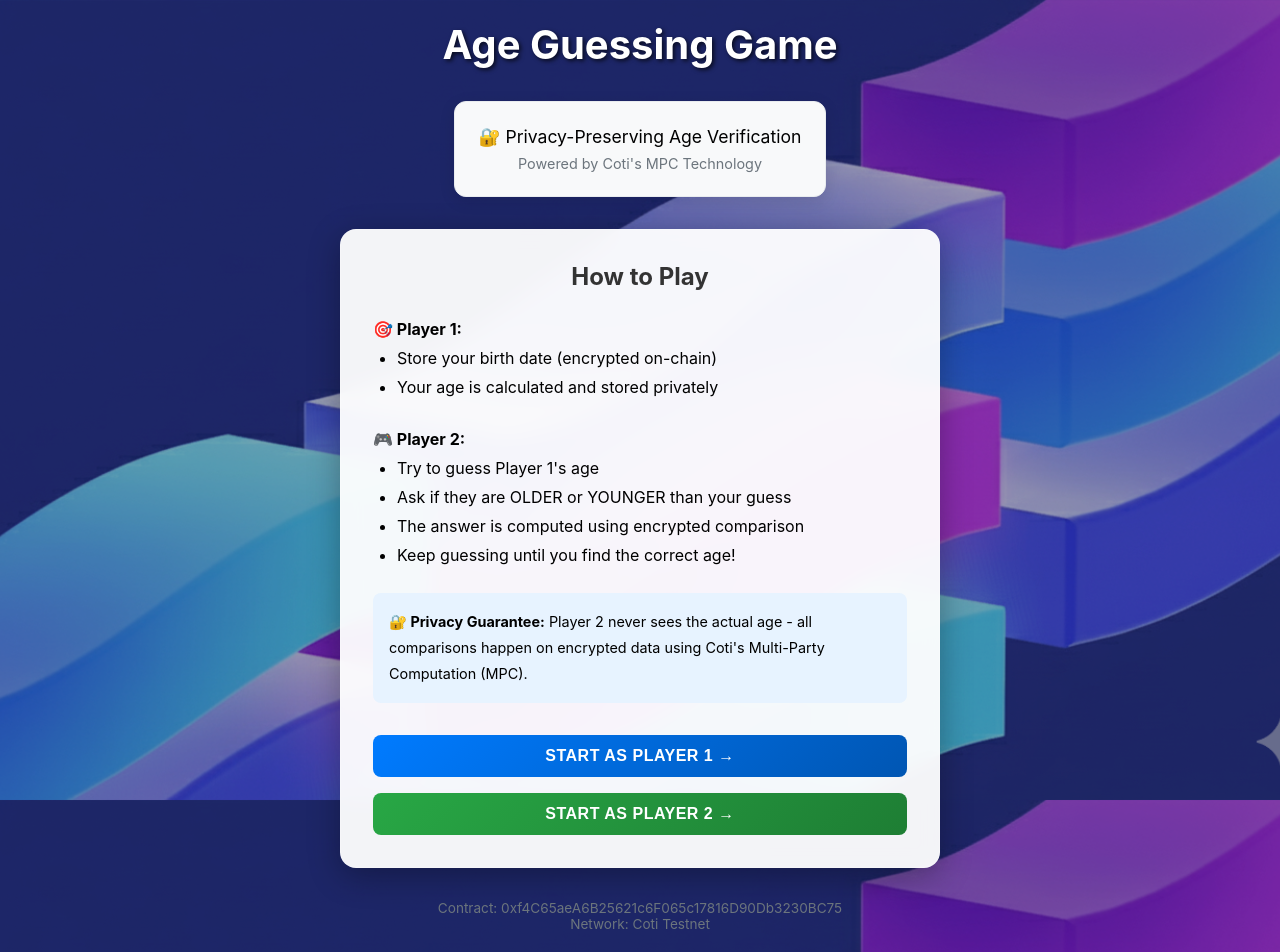
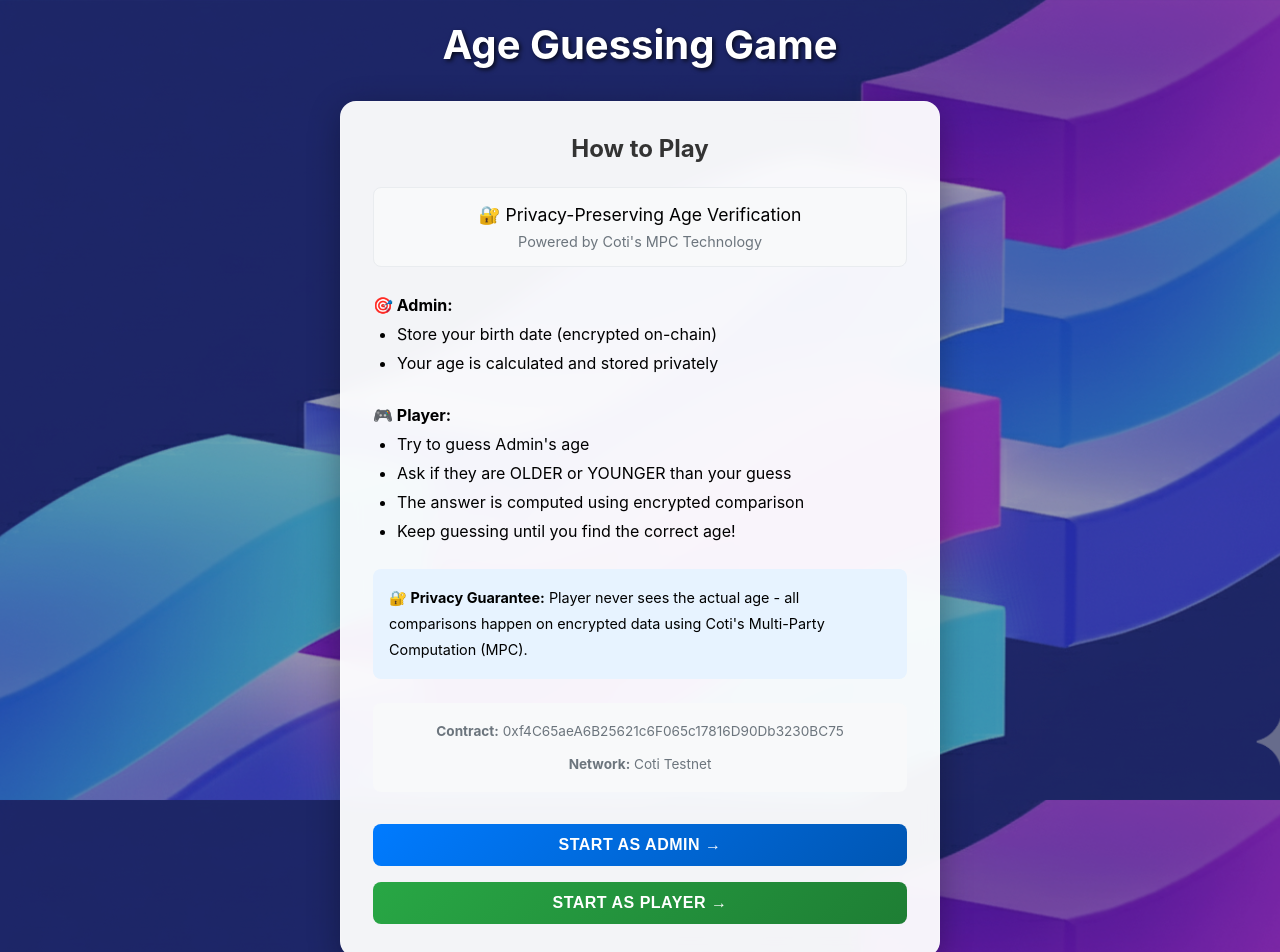
Before and after one commit to plucena3/age, a React (Vite) app: page / in a window 1280 px wide. Shown: the top 952 px of the page. Built offline with nearby package versions, Linux system fonts and the light colour scheme; the HTML template or start-up script is replaced by a standard one.

Commit message:
Rename Player 1/Player 2 to Admin/Player throughout UI and update routes

```diff
--- a/src/App.jsx
+++ b/src/App.jsx
@@ -9,8 +9,8 @@ function App() {
     <Router>
       <Routes>
         <Route path="/" element={<HomePage />} />
-        <Route path="/player1" element={<Player1Page />} />
-        <Route path="/player2" element={<Player2Page />} />
+        <Route path="/admin" element={<Player1Page />} />
+        <Route path="/player" element={<Player2Page />} />
         <Route path="*" element={<Navigate to="/" replace />} />
       </Routes>
     </Router>
--- a/src/pages/HomePage.jsx
+++ b/src/pages/HomePage.jsx
@@ -8,66 +8,64 @@ function HomePage() {
     <div className="app">
       <h1 className="title">Age Guessing Game</h1>
 
-      <div className="wallet-info" style={{
-        textAlign: 'center',
-        marginBottom: '2rem',
-        padding: '1.5rem',
-        backgroundColor: '#f8f9fa',
-        borderRadius: '12px',
-        border: '1px solid #e9ecef',
-        maxWidth: '800px',
-        margin: '0 auto 2rem auto'
-      }}>
-        <div style={{fontSize: '1.1rem', marginBottom: '0.5rem'}}>🔐 Privacy-Preserving Age Verification</div>
-        <div style={{fontSize: '0.9rem', color: '#6c757d'}}>Powered by Coti's MPC Technology</div>
-      </div>
-
       <div className="cards-container" style={{justifyContent: 'center'}}>
         <div className="card" style={{maxWidth: '600px'}}>
           <h2 className="card-title">How to Play</h2>
 
+          <div style={{
+            textAlign: 'center',
+            marginBottom: '1.5rem',
+            padding: '1rem',
+            backgroundColor: '#f8f9fa',
+            borderRadius: '8px',
+            border: '1px solid #e9ecef'
+          }}>
+            <div style={{fontSize: '1.1rem', marginBottom: '0.5rem'}}>🔐 Privacy-Preserving Age Verification</div>
+            <div style={{fontSize: '0.9rem', color: '#6c757d'}}>Powered by Coti's MPC Technology</div>
+          </div>
+
           <div style={{textAlign: 'left', lineHeight: '1.8'}}>
-            <p><strong>🎯 Player 1:</strong></p>
+            <p><strong>🎯 Admin:</strong></p>
             <ul style={{marginLeft: '1.5rem'}}>
               <li>Store your birth date (encrypted on-chain)</li>
               <li>Your age is calculated and stored privately</li>
             </ul>
 
-            <p style={{marginTop: '1.5rem'}}><strong>🎮 Player 2:</strong></p>
+            <p style={{marginTop: '1.5rem'}}><strong>🎮 Player:</strong></p>
             <ul style={{marginLeft: '1.5rem'}}>
-              <li>Try to guess Player 1's age</li>
+              <li>Try to guess Admin's age</li>
               <li>Ask if they are OLDER or YOUNGER than your guess</li>
               <li>The answer is computed using encrypted comparison</li>
               <li>Keep guessing until you find the correct age!</li>
             </ul>
 
             <p style={{marginTop: '1.5rem', padding: '1rem', backgroundColor: '#e7f3ff', borderRadius: '8px', fontSize: '0.9rem'}}>
-              <strong>🔐 Privacy Guarantee:</strong> Player 2 never sees the actual age - all comparisons happen on encrypted data using Coti's Multi-Party Computation (MPC).
+              <strong>🔐 Privacy Guarantee:</strong> Player never sees the actual age - all comparisons happen on encrypted data using Coti's Multi-Party Computation (MPC).
             </p>
+
+            <div style={{marginTop: '1.5rem', padding: '1rem', backgroundColor: '#f8f9fa', borderRadius: '8px', fontSize: '0.85rem', color: '#6c757d', textAlign: 'center'}}>
+              <p style={{margin: '0 0 0.5rem 0'}}><strong>Contract:</strong> 0xf4C65aeA6B25621c6F065c17816D90Db3230BC75</p>
+              <p style={{margin: 0}}><strong>Network:</strong> Coti Testnet</p>
+            </div>
           </div>
 
           <div style={{marginTop: '2rem', display: 'flex', gap: '1rem', justifyContent: 'center', flexWrap: 'wrap'}}>
             <button
               className="btn btn-primary"
-              onClick={() => navigate('/player1')}
+              onClick={() => navigate('/admin')}
               style={{minWidth: '150px'}}
             >
-              Start as Player 1 →
+              Start as Admin →
             </button>
             <button
               className="btn btn-success"
-              onClick={() => navigate('/player2')}
+              onClick={() => navigate('/player')}
               style={{minWidth: '150px'}}
             >
-              Start as Player 2 →
+              Start as Player →
             </button>
           </div>
         </div>
-      </div>
-
-      <div style={{textAlign: 'center', marginTop: '2rem', fontSize: '0.85rem', color: '#6c757d'}}>
-        <p>Contract: 0xf4C65aeA6B25621c6F065c17816D90Db3230BC75</p>
-        <p>Network: Coti Testnet</p>
       </div>
     </div>
   )
--- a/src/pages/Player1Page.jsx
+++ b/src/pages/Player1Page.jsx
@@ -94,25 +94,23 @@ function Player1Page() {
 
   return (
     <div className="app">
-      <h1 className="title">Age Guessing Game - Player 1</h1>
-
-      <div className="wallet-info" style={{
-        textAlign: 'center',
-        marginBottom: '2rem',
-        padding: '1.5rem',
-        backgroundColor: '#f8f9fa',
-        borderRadius: '12px',
-        border: '1px solid #e9ecef',
-        maxWidth: '800px',
-        margin: '0 auto 2rem auto'
-      }}>
-        <div style={{fontSize: '1.1rem', marginBottom: '0.5rem'}}>🔐 Server-side encryption with Coti MPC</div>
-        <div style={{fontSize: '0.9rem', color: '#6c757d', wordBreak: 'break-all'}}>📍 Contract: 0xf4C65aeA6B25621c6F065c17816D90Db3230BC75</div>
-      </div>
+      <h1 className="title">Age Guessing Game - Admin</h1>
 
       <div className="cards-container" style={{justifyContent: 'center'}}>
         <div className="card" style={{maxWidth: '500px'}}>
           <h2 className="card-title">Store Birth Date</h2>
+
+          <div style={{
+            textAlign: 'center',
+            marginBottom: '1.5rem',
+            padding: '1rem',
+            backgroundColor: '#f8f9fa',
+            borderRadius: '8px',
+            border: '1px solid #e9ecef'
+          }}>
+            <div style={{fontSize: '0.95rem', marginBottom: '0.25rem'}}>🔐 Server-side encryption with Coti MPC</div>
+            <div style={{fontSize: '0.85rem', color: '#6c757d', wordBreak: 'break-all'}}>📍 Contract: 0xf4C65aeA6B25621c6F065c17816D90Db3230BC75</div>
+          </div>
 
           <div className="form-group">
             <label className="form-label">Select Birth Date:</label>
@@ -137,15 +135,6 @@ function Player1Page() {
               {storeStatus}
             </div>
           )}
-
-          <div style={{marginTop: '2rem', textAlign: 'center'}}>
-            <button
-              className="btn btn-secondary"
-              onClick={() => window.open('/player2', '_blank')}
-            >
-              Continue to Player 2 →
-            </button>
-          </div>
         </div>
       </div>
     </div>
--- a/src/pages/Player2Page.jsx
+++ b/src/pages/Player2Page.jsx
@@ -91,7 +91,7 @@ function Player2Page() {
 
   return (
     <div className="app">
-      <h1 className="title">Age Guessing Game - Player 2</h1>
+      <h1 className="title">Age Guessing Game - Player</h1>
 
       <div style={{
         textAlign: 'center',
@@ -103,36 +103,24 @@ function Player2Page() {
         maxWidth: '800px',
         margin: '0 auto 1rem auto'
       }}>
-        <div style={{fontSize: '0.95rem', color: '#856404'}}>
-          💰 Need testnet tokens? Join the{' '}
-          <a
-            href="https://discord.com/invite/Z4r8D6ez49"
-            target="_blank"
-            rel="noopener noreferrer"
-            style={{color: '#0066cc', textDecoration: 'underline', fontWeight: 'bold'}}
-          >
-            COTI Discord Faucet
-          </a>
-        </div>
-      </div>
-
-      <div className="wallet-info" style={{
-        textAlign: 'center',
-        marginBottom: '2rem',
-        padding: '1.5rem',
-        backgroundColor: '#f8f9fa',
-        borderRadius: '12px',
-        border: '1px solid #e9ecef',
-        maxWidth: '800px',
-        margin: '0 auto 2rem auto'
-      }}>
-        <div style={{fontSize: '1.1rem', marginBottom: '0.5rem'}}>🔐 Server-side encryption with Coti MPC</div>
-        <div style={{fontSize: '0.9rem', color: '#6c757d', wordBreak: 'break-all'}}>📍 Contract: 0xf4C65aeA6B25621c6F065c17816D90Db3230BC75</div>
+        💰 Need test tokens? Get them from the <a href="https://discord.com/invite/Z4r8D6ez49" target="_blank" rel="noopener noreferrer">COTI Testnet Faucet</a>
       </div>
 
       <div className="cards-container" style={{justifyContent: 'center'}}>
         <div className="card" style={{maxWidth: '500px'}}>
           <h2 className="card-title">Guess Age</h2>
+
+          <div style={{
+            textAlign: 'center',
+            marginBottom: '1.5rem',
+            padding: '1rem',
+            backgroundColor: '#f8f9fa',
+            borderRadius: '8px',
+            border: '1px solid #e9ecef'
+          }}>
+            <div style={{fontSize: '0.95rem', marginBottom: '0.25rem'}}>🔐 Server-side encryption with Coti MPC</div>
+            <div style={{fontSize: '0.85rem', color: '#6c757d', wordBreak: 'break-all'}}>📍 Contract: 0xf4C65aeA6B25621c6F065c17816D90Db3230BC75</div>
+          </div>
 
           <div className="form-group">
             <label className="form-label">Enter Age to Compare:</label>
@@ -238,15 +226,6 @@ function Player2Page() {
               </div>
             </div>
           )}
-
-          <div style={{marginTop: '2rem', textAlign: 'center'}}>
-            <button
-              className="btn btn-secondary"
-              onClick={() => navigate('/player1')}
-            >
-              ← Back to Player 1
-            </button>
-          </div>
         </div>
       </div>
     </div>
```
